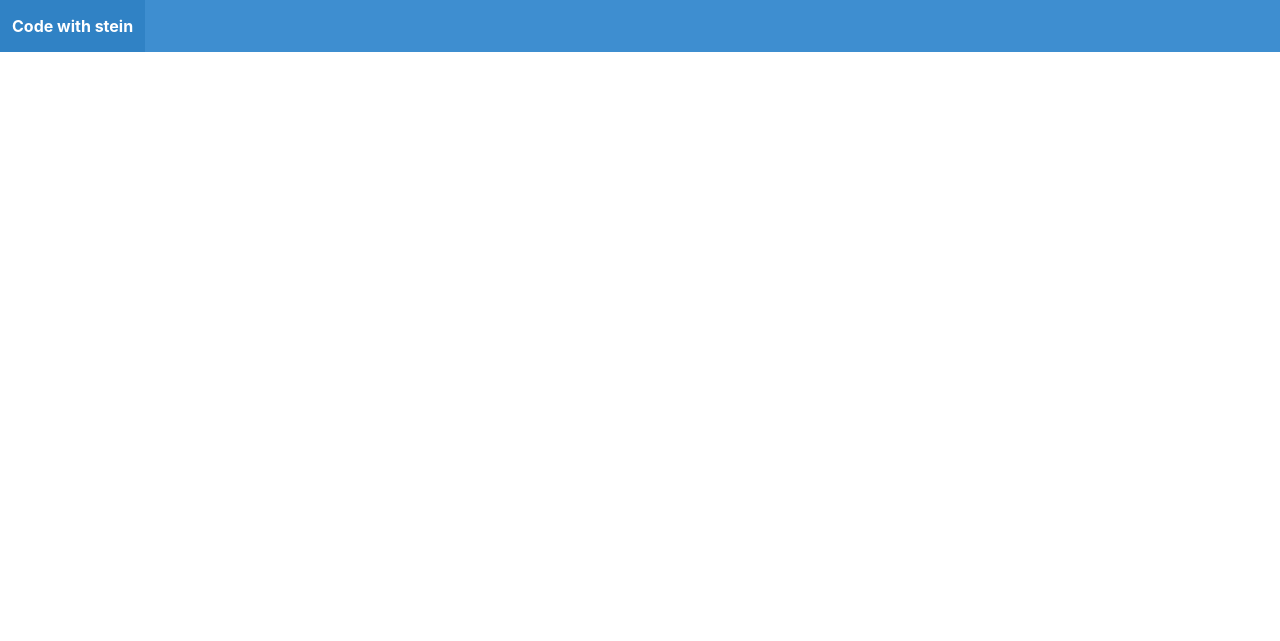
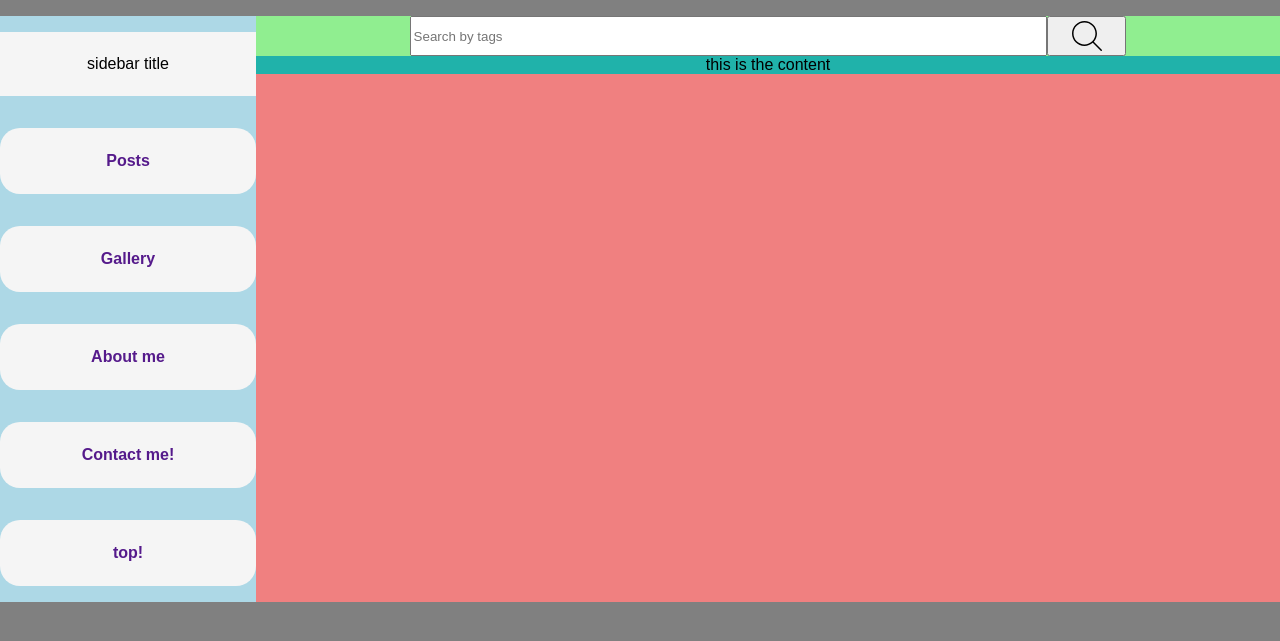
Before and after one commit to jvgpablo/mystcorner, a Django app: page / in a window 1280 px wide. Shown: the top 641 px of the page. Run offline with Django 5.2, Linux system fonts and the light colour scheme; data that the repository does not hold is empty.

Commit message:
Estructura de posts casi completa

```diff
--- a/blog/views.py
+++ b/blog/views.py
@@ -5,7 +5,7 @@ from .models import Post
 def frontpage(request):
     posts =Post.objects.all()
 
-    return render(request,'blog/frontpage.html',{'posts': posts})
+    return render(request,'blog/post_list.html',{'posts': posts})
 
 
 def post_detail(request, slug):
--- /dev/null
+++ b/static/css/base.css
@@ -0,0 +1,22 @@
+body {
+    background-color: gray;
+    padding: 0;
+    margin: 0;
+    display: flex;
+    justify-content: center;
+    font-family: Arial, Helvetica, sans-serif;
+}
+
+.main-container{
+    display: flex;
+    width: 80rem;
+    margin: 1rem 0rem;
+}
+
+.content{
+    height: 100%;
+    background-color: lightcoral;
+    display: flex;
+    flex-direction: column;
+    flex: 8;
+}
--- /dev/null
+++ b/static/css/posts.css
@@ -0,0 +1,101 @@
+
+.search-bar-container{
+    background-color: lightgreen;
+    display:flex;
+    align-items: center;
+    justify-content: center;
+}
+
+.search-bar-form{
+    width: 70%;
+    display: flex;
+}
+
+.search-bar-input{
+    display: flex;
+    flex:10;
+}
+
+.search-bar-button{
+    height: 40px;
+    flex:1;
+    display: flex;
+    align-items: center;
+    justify-content: center;
+
+}
+
+.search-bar-button img{
+    height: 30px;
+}
+
+.post-list-container{
+    background-color: lightseagreen;
+    flex-direction: column;
+    align-items: center;
+    display: flex;
+}
+
+.post-list{
+    width: 80%;
+    background-color: rgba(76, 175, 80, 0.3);
+    display: flex;
+    flex-direction: column;
+}
+
+
+.post-container{
+    margin: 30px 0px;
+    background-color: rgba(212, 78, 54, 0.3);
+    display: flex;
+    flex-direction: column;
+}
+
+.post-title-row{
+    display: flex;
+    align-items: center;
+    justify-content: left;
+}
+
+.post-title{
+    margin: 0rem 0rem 0rem 3rem ;
+    display: flex;
+    min-width: 250px;
+}
+.post-date{
+    margin: 0rem 7rem 0rem 0rem;
+    display: flex;
+    min-width: 250px;
+}
+
+.post-description-row{
+    margin: 1rem 3rem;
+    display: flex;
+}
+
+.post-description{
+    display: flex;
+}
+
+.post-image-row{
+    display: flex;
+}
+
+.post-image{
+    margin: 1rem 3rem;
+    width: 50%;
+    display: flex;
+}
+
+.post-image img{
+    width: 100%;
+}
+
+.read-more-row{
+    display: flex;
+}
+
+.read-more{
+    margin: 10px 3rem;
+    display: flex;
+}
--- /dev/null
+++ b/static/css/sidebar.css
@@ -0,0 +1,42 @@
+.sidebar{
+    height: 100%;
+    background-color: lightblue;
+    display: flex;
+    flex-direction: column;
+    flex: 2;
+}
+
+.sidebar-title{
+    width: 100%;
+    height: 4rem;
+    margin: 1rem 0rem;
+    display: flex;
+    background-color: whitesmoke;
+    justify-content: center;
+    align-items: center;
+}
+
+.sidebar-button{
+    width: 100%;
+    margin: 1rem 0rem;
+    border-radius: 20px;
+    display: flex;
+    background-color: whitesmoke;
+    justify-content: center;
+    align-items: center;
+}
+
+.sidebar-link{
+    width: 100%;
+    height: 100%;
+    padding: 1.5rem 0rem;
+    display: flex;
+    justify-content: center;
+    align-items: center;
+    text-decoration: none;
+    font-weight: bold;
+}
+
+.sidebar-button:hover{
+    background-color: gray;
+}
--- a/templates/base.html
+++ b/templates/base.html
@@ -1,24 +1,49 @@
 <!DOCTYPE html>
 <html lang="en">
 <head>
+    {% load static %}
     <meta charset="UTF-8">
     <meta name="viewport" content="width=device-width, initial-scale=1.0">
     <title>Code with stein</title>
-    <link rel="stylesheet" href="https://cdn.jsdelivr.net/npm/bulma@0.9.1/css/bulma.min.css">
-
+    <link rel="stylesheet" type="text/css" href="{% static 'css/base.css' %}">
+    <link rel="stylesheet" type="text/css" href="{% static 'css/sidebar.css' %}">
+    <link rel="stylesheet" type="text/css" href="{% static 'css/posts.css' %}">
 </head>
 <body>
-    <nav class="navbar is-info">
-        <div class="navbar-brand">
-                <a href="/" class="navbar-item"><strong>Code with stein</strong></a>
-        </div>
-    </nav>
-    <section class="section">
-        <div class="container">
-            {% block content %}
+    <div class="main-container">
+        <!--Este contenido es estatico, aparecera en todas las paginas-->
+        <section class="sidebar">
+            <div class="sidebar-title">
+                sidebar title
+            </div>
+            <!-- Este boton deberia cargar post_list.html -->
+            <div class="sidebar-button">
+                <a class="sidebar-link" href="">Posts</a>
+            </div>
+            <!-- Este boton deberia cargar gallery/gallery.html -->
+            <div class="sidebar-button">
+                <a class="sidebar-link" href="">Gallery</a>
+            </div>
+            <!-- Este boton deberia cargar about_me/about_me.html-->
+            <div class="sidebar-button">
+                <a class="sidebar-link" href="">About me</a>
+            </div>
+            <!-- Este boton deberia cargar contact/contact.html -->
+            <div class="sidebar-button">
+                <a class="sidebar-link" href="">Contact me!</a>
+            </div>
+            <!-- Este boton deberia devolverte al principio de la pagina -->
+            <div class="sidebar-button">
+                <a class="sidebar-link" href="">top!</a>
+            </div>
+
+
+        </section>
+        <!--Aqui va todo el contenido de la pagina especifica, posts, galeria, etc-->
+        <section class="content">
+            {% block posts_block %}
             {% endblock %}
-        </div>
-
-    </section>
+        </section>
+    </div>
 </body>
 </html>
--- a/templates/blog/frontpage.html
+++ /dev/null
@@ -1,21 +0,0 @@
-{% extends '../base.html' %}
-
-{% block content %}
-    {% for post in posts %}
-        <div class="post block">
-            <h2 class="subtitle">{{ post.title }}</h2>
-
-            <small>Posted at {{ post.date_added }}</small>
-
-            {% if post.image %}
-                <figure class="image is-4by3">
-                    <img src="{{ post.image.url }}" alt="{{ post.title }}">
-                </figure>
-            {% endif %}
-
-            <p>{{ post.intro }}</p>
-
-            <a href="{% url 'post_detail' post.slug %}">Read more</a>
-        </div>
-    {% endfor %}
-{% endblock %}
--- a/templates/blog/post_detail.html
+++ b/templates/blog/post_detail.html
@@ -1,6 +1,6 @@
 {% extends '../base.html' %}
 
-{% block content %}
+{% block post_block %}
     <h1 class="title">{{ post.title }}</h1>
     <small>Posted at {{ post.date_added }}</small>
 
--- /dev/null
+++ b/templates/blog/post_list.html
@@ -0,0 +1,40 @@
+{% extends '../base.html' %}
+
+{% block posts_block %}
+    {% load static %}
+    <div class="search-bar-container">
+        <form class="search-bar-form" method="POST" action="">
+            {% csrf_token %}
+            <input class="search-bar-input" type="text" placeholder="Search by tags" name="search" id="">
+            <button class="search-bar-button" type="submit">
+                <img src="{% static 'svg/icons/search_icon.svg' %}" alt="">
+            </button>
+        </form>
+    </div>
+    <div class="post-list-container">
+        this is the content
+        <div class="post-list">
+            {% for post in posts %}
+                <div class="post-container">
+                    <div class="post-title-row">
+                        <h2 class="post-title">{{ post.title }}</h2>
+                        <div class="post-date">Posted at {{ post.date_added }}</div>
+                    </div>
+                    <div class="post-description-row">
+                        <div class="post-description">{{ post.intro }}</div>
+
+                    </div>
+                    {% if post.image %}
+                        <div class="post-image-row">
+                            <figure class="post-image">
+                                <img src="{{ post.image.url }}" alt="{{ post.title }}">
+                            </figure>
+                        </div>
+                    {% endif %}
+                    <div class="read-more-row">
+                        <a class="read-more" href="{% url 'post_detail' post.slug %}">Read more</a>
+                    </div>
+                </div>
+            {% endfor %}
+        </div>
+{% endblock %}
```
Also changed, not shown: media/images/Captura_de_pantalla_2024-08-26_012700_t08Q88q.png (added), media/images/ouodm9z9ycp51.webp (added), static/svg/icons/search_icon.svg (added).
